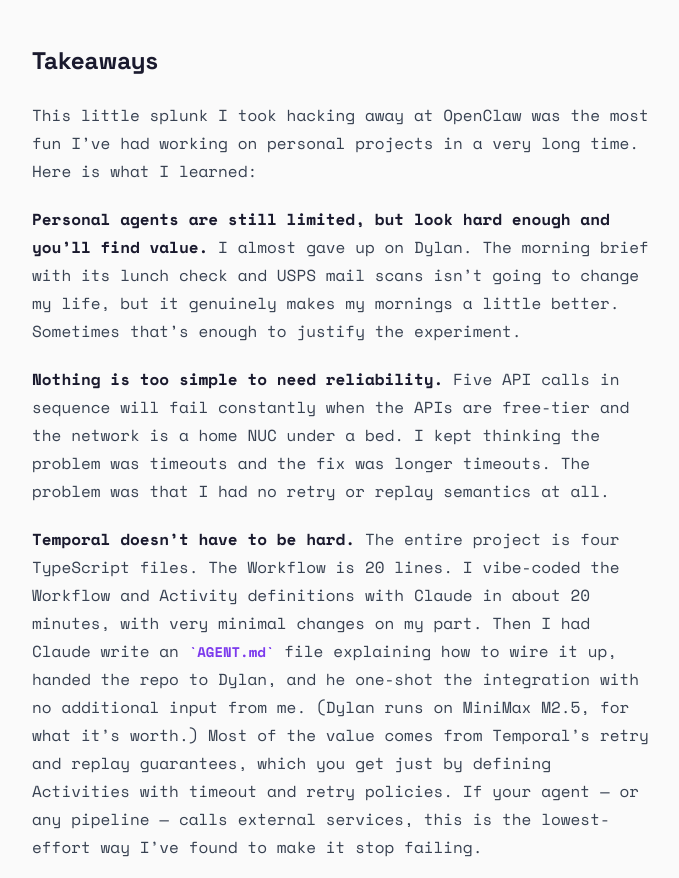
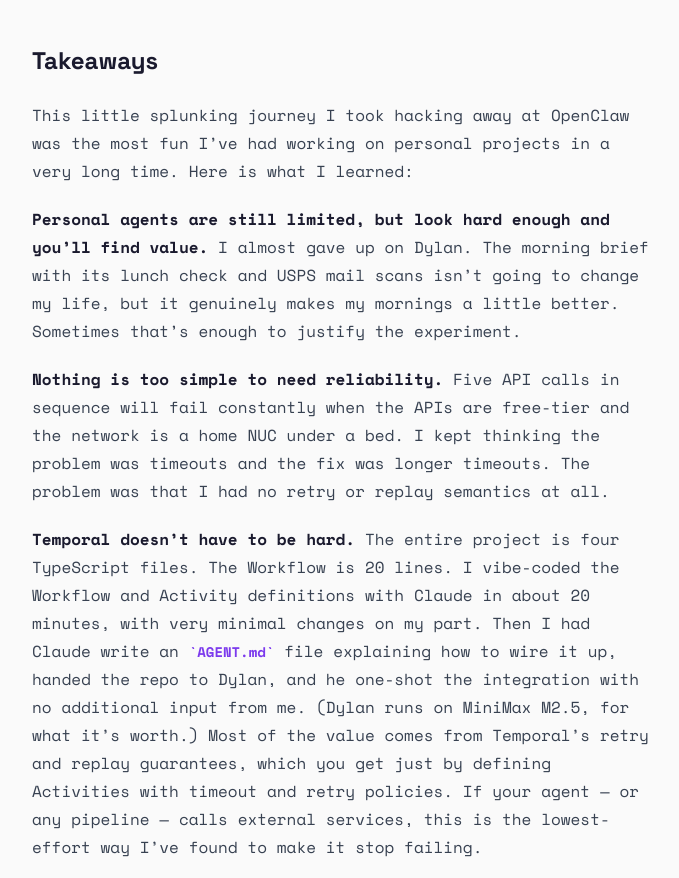
Before and after one commit to lennessyy/lennessyy.github.io, an Astro site: page /blog/durable-briefs in a window 1280 px wide. Shown: the part 5436-6314 px from the top of the page, without its empty margins (296-975 px from the left). Built offline with nearby package versions, Linux system fonts and the light colour scheme; Astro itself is replaced by a stand-in of ours.

Commit message:
minor copy edit

```diff
--- a/src/content/blog/durable-briefs.md
+++ b/src/content/blog/durable-briefs.md
@@ -71,7 +71,7 @@
 
 ## Takeaways
 
-This little splunk I took hacking away at OpenClaw was the most fun I've had working on personal projects in a very long time. Here is what I learned:
+This little splunking journey I took hacking away at OpenClaw was the most fun I've had working on personal projects in a very long time. Here is what I learned:
 
 **Personal agents are still limited, but look hard enough and you'll find value.** I almost gave up on Dylan. The morning brief with its lunch check and USPS mail scans isn't going to change my life, but it genuinely makes my mornings a little better. Sometimes that's enough to justify the experiment.
 
```
